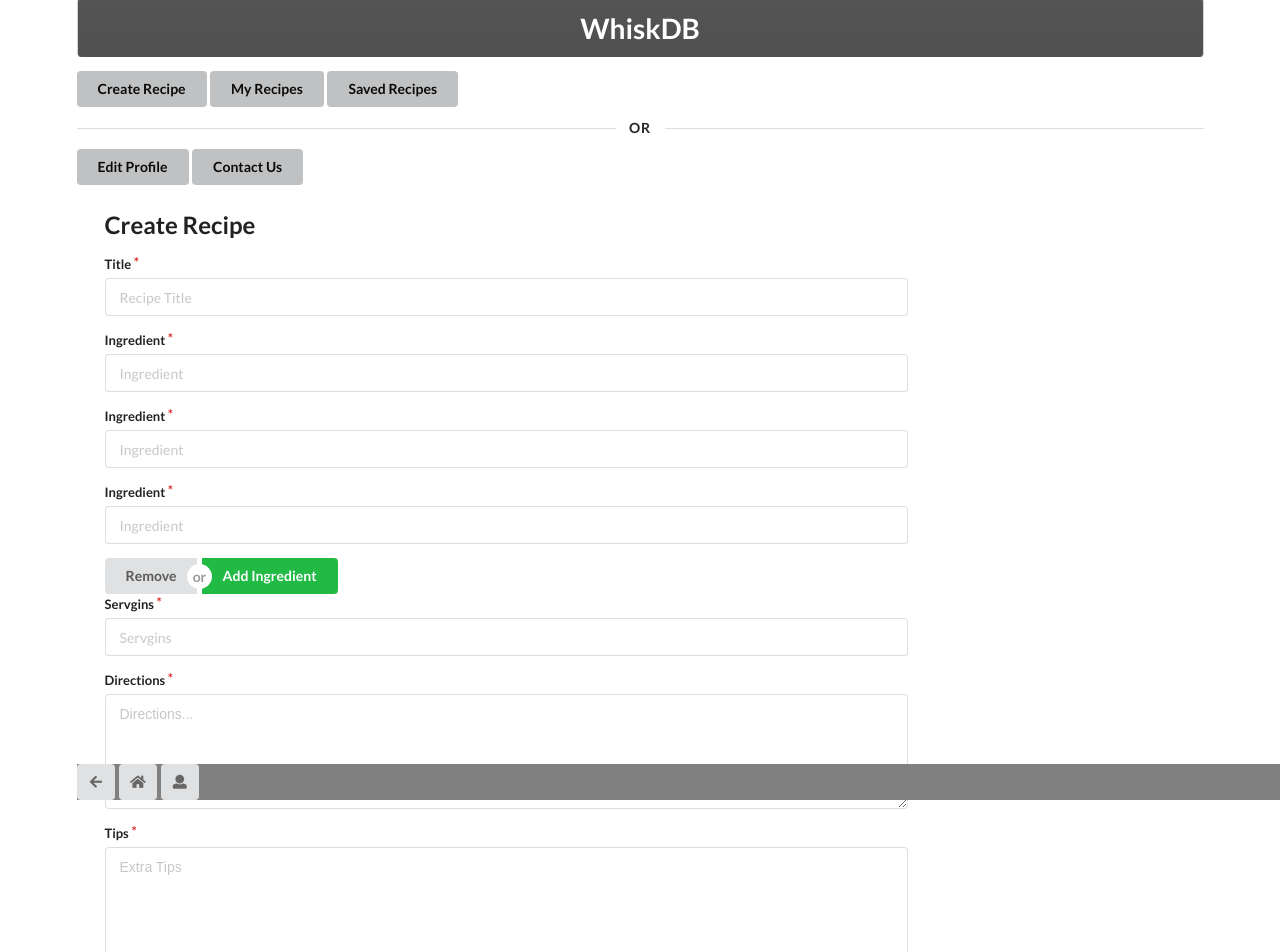
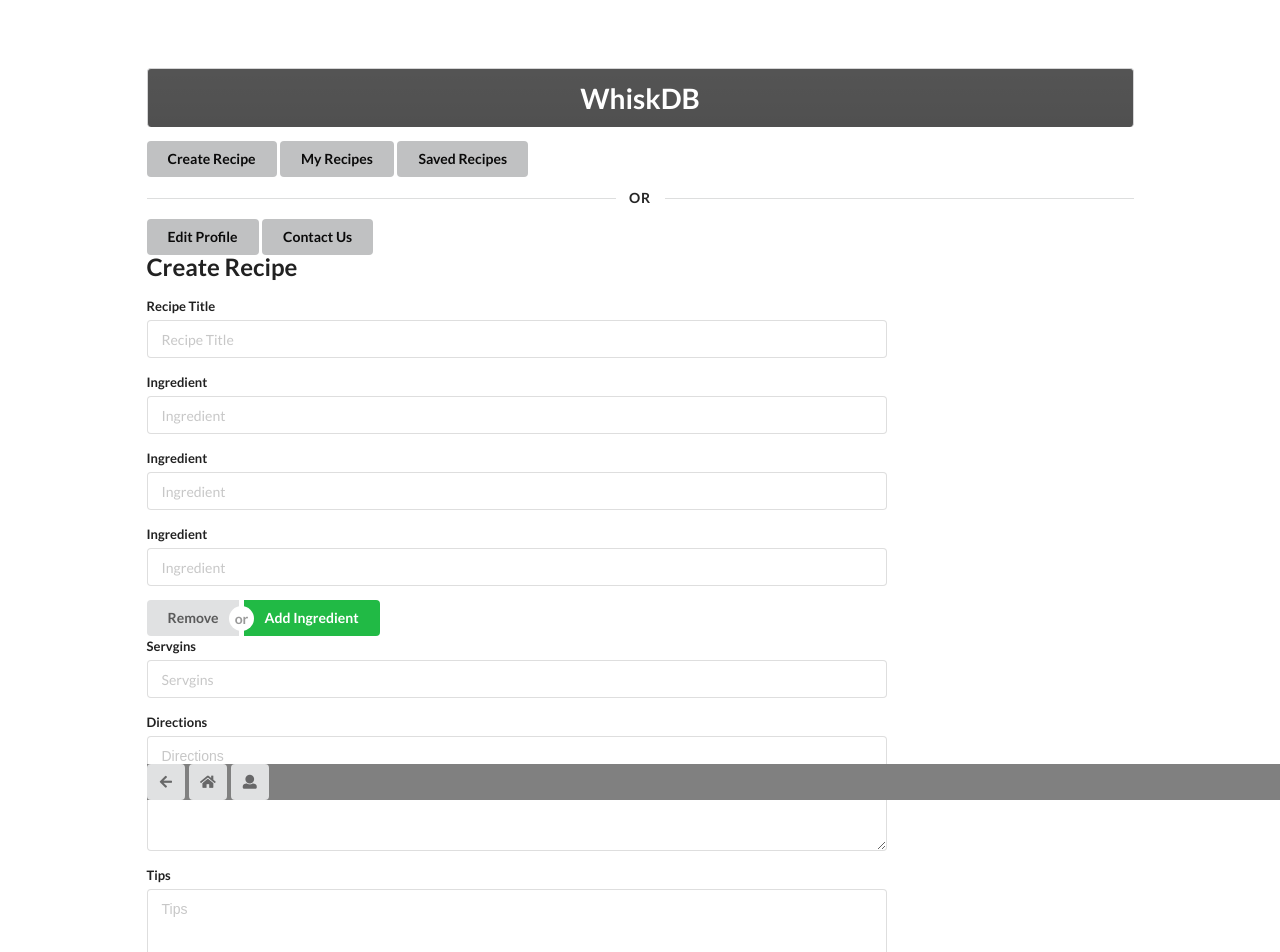
Before and after one commit to MikeBilyeu/WhiskDB, a React (Create React App) app in the folder client/: page /profile/create-recipe in a window 1280 px wide. Shown: the top 952 px of the page. Built offline with nearby package versions, Linux system fonts and the light colour scheme.

Commit message:
Created new create recipe component  with redux-form

```diff
--- a/client/src/components/App.js
+++ b/client/src/components/App.js
@@ -1,6 +1,6 @@
 import React from "react";
+
 import { BrowserRouter as Router, Route } from "react-router-dom";
-import axios from "axios";
 
 import Header from "./Header";
 import NavigationBar from "./nav/NavigationBar";
@@ -15,20 +15,10 @@ require("dotenv").config();
 class App extends React.Component {
   state = { data: [] };
 
-  // componentDidMount() {
-  //   this.getDataFromDb();
-  // }
-
-  // getDataFromDb = () => {
-  //   fetch("http://localhost:3001/api/getData")
-  //     .then(data => data.json())
-  //     .then(res => this.setState({ data: res.data }));
-  // };
-
   render() {
     return (
       <Router>
-        <div className="ui container">
+        <div className="ui container" style={{ padding: "5rem" }}>
           <Header />
           <Route
             exact
--- a/client/src/components/profile/CreateRecipe.js
+++ b/client/src/components/profile/CreateRecipe.js
@@ -1,67 +1,70 @@
-import React from 'react';
-import InputField from '../InputField';
+import React from "react";
+import InputField from "../InputField";
 
 // Import axios for post req
-import axios from 'axios';
+import axios from "axios";
 
 class CreateRecipe extends React.Component {
   state = {
-    title: '',
-    ingredients: ['', '', ''],
-    tips: '',
-    servings: '',
-    time: '',
-    directions: '',
-    imageURL: '',
+    title: "",
+    ingredients: ["", "", ""],
+    tips: "",
+    servings: "",
+    time: "",
+    directions: "",
+    imageURL: "",
     ingredientNum: 3
-  }
+  };
 
-  onFormSubmit = (event) => {
+  onFormSubmit = event => {
     event.preventDefault();
     let recipe = this.state;
 
     axios.post("http://localhost:3001/create-recipe", {
       recipe
     });
-  }
+  };
 
   //Update state on input change
   onInputChange = (key, value, i) => {
-      if(Array.isArray(this.state[key])) {
+    if (Array.isArray(this.state[key])) {
       let keyCopy = [...this.state[key]];
       keyCopy[i] = value;
       this.setState({ [key]: keyCopy });
     } else {
       this.setState({ [key]: value });
     }
-    }
+  };
 
   //Add an Ingredient input
   onAddClick = () => {
-      if(this.state.ingredientNum < 15) {
+    if (this.state.ingredientNum < 15) {
       this.setState({
         ingredientNum: this.state.ingredientNum + 1,
-          ingredients: [...this.state.ingredients, '']
+        ingredients: [...this.state.ingredients, ""]
       });
     }
-    }
+  };
 
   //Remove Ingredient input
   onRemoveClick = () => {
-      if(this.state.ingredientNum > 1) {
-        let removeIngredient = [...this.state.ingredients]
-          .slice(0, this.state.ingredients.length-1);
+    if (this.state.ingredientNum > 1) {
+      let removeIngredient = [...this.state.ingredients].slice(
+        0,
+        this.state.ingredients.length - 1
+      );
       this.setState({
         ingredientNum: this.state.ingredientNum - 1,
         ingredients: removeIngredient
       });
     }
-    }
+  };
 
   render() {
     let ingredientComponent = [];
-    for(let i = 0; i < this.state.ingredientNum; i++) {
-      ingredientComponent.push(<InputField
+    for (let i = 0; i < this.state.ingredientNum; i++) {
+      ingredientComponent.push(
+        <InputField
           key={i}
           inputLabel="Ingredient"
           stateKey="ingredients"
@@ -69,11 +72,16 @@ class CreateRecipe extends React.Component {
           placeholder="Ingredient"
           onInputChange={this.onInputChange}
           index={i}
-      />);
+        />
+      );
     }
 
     return (
-      <form className="ui form" onSubmit={this.onFormSubmit} style={{padding: '2rem'}}>
+      <form
+        className="ui form"
+        onSubmit={this.onFormSubmit}
+        style={{ padding: "2rem" }}
+      >
         <h2 className="ui header">Create Recipe</h2>
         <InputField
           inputLabel="Title"
@@ -88,13 +96,17 @@ class CreateRecipe extends React.Component {
             type="button"
             className="ui button"
             onClick={this.onRemoveClick}
-            >Remove</button>
-          <div className="or"></div>
+          >
+            Remove
+          </button>
+          <div className="or" />
           <button
             type="button"
             className="ui positive button"
             onClick={this.onAddClick}
-            >Add Ingredient</button>
+          >
+            Add Ingredient
+          </button>
         </div>
 
         <InputField
@@ -133,7 +145,9 @@ class CreateRecipe extends React.Component {
           onInputChange={this.onInputChange}
         />
 
-        <button className="ui button" type="submit">Submit Recipe</button>
+        <button className="ui button" type="submit">
+          Submit Recipe
+        </button>
       </form>
     );
   }
--- /dev/null
+++ b/client/src/components/profile/NewRecipe.js
@@ -0,0 +1,106 @@
+import React from "react";
+import { Field, reduxForm } from "redux-form";
+import InputField from "../InputField";
+
+class NewRecipe extends React.Component {
+  renderError({ error, touched }) {
+    if (touched && error) {
+      return (
+        <div className="ui error message">
+          <div className="header">{error}</div>
+        </div>
+      );
+    }
+  }
+  renderInput = ({ input, label, meta }) => {
+    const className = `field twelve wide ${
+      meta.error && meta.touched ? "error" : ""
+    }`;
+    return (
+      <div className={className}>
+        <label>{label}</label>
+        <input {...input} placeholder={label} autoComplete="off" />
+        {this.renderError(meta)}
+      </div>
+    );
+  };
+
+  renderTextArea({ input, label }) {
+    return (
+      <div className="field twelve wide">
+        <label>{label}</label>
+        <textarea
+          {...input}
+          placeholder={label}
+          style={{ marginTop: "0px", marginBottom: "0px", height: "115px" }}
+        />
+      </div>
+    );
+  }
+
+  onFormSubmit(formValues) {
+    console.log(formValues);
+  }
+
+  render() {
+    return (
+      <form
+        onSubmit={this.props.handleSubmit(this.onFormSubmit)}
+        className="ui form error"
+      >
+        <h2 className="ui header">Create Recipe</h2>
+        <Field name="title" component={this.renderInput} label="Recipe Title" />
+        <Field
+          name="ingredient"
+          component={this.renderInput}
+          label="Ingredient"
+        />
+        <Field
+          name="ingredient"
+          component={this.renderInput}
+          label="Ingredient"
+        />
+        <Field
+          name="ingredient"
+          component={this.renderInput}
+          label="Ingredient"
+        />
+        <div className="ui buttons">
+          <button type="button" className="ui button">
+            Remove
+          </button>
+          <div className="or" />
+          <button type="button" className="ui positive button">
+            Add Ingredient
+          </button>
+        </div>
+        <Field name="servings" component={this.renderInput} label="Servgins" />
+        <Field
+          name="directions"
+          component={this.renderTextArea}
+          label="Directions"
+        />
+        <Field name="tips" component={this.renderTextArea} label="Tips" />
+        <Field name="time" component={this.renderInput} label="Time" />
+        <Field name="imageURL" component={this.renderInput} label="Image URL" />
+        <button className="ui button" type="submit">
+          Submit Recipe
+        </button>
+      </form>
+    );
+  }
+}
+
+const validate = formValues => {
+  const errors = {};
+
+  if (!formValues.title) {
+    errors.title = "You must enter a title";
+  }
+  return errors;
+};
+
+export default reduxForm({
+  form: "newRecipe",
+  validate: validate
+})(NewRecipe);
--- a/client/src/components/profile/Profile.js
+++ b/client/src/components/profile/Profile.js
@@ -1,6 +1,7 @@
 import React from "react";
 import { Route } from "react-router-dom";
 import CreateRecipe from "./CreateRecipe";
+import NewRecipe from "./NewRecipe";
 import SavedRecipes from "./SavedRecipes";
 import MyRecipes from "./MyRecipes";
 import Contact from "../Contact";
@@ -18,7 +19,7 @@ class Profile extends React.Component {
         <Button text="Edit Profile" linkTo="/profile/edit" />
         <Button text="Contact Us" linkTo="/profile/contact" />
 
-        <Route path={`/profile/create-recipe`} component={CreateRecipe} />
+        <Route path={`/profile/create-recipe`} component={NewRecipe} />
         <Route path={`/profile/saved-recipes`} component={SavedRecipes} />
         <Route path={`/profile/my-recipes`} component={MyRecipes} />
         <Route path={`/profile/edit`} component={EditProfile} />
--- a/client/src/index.js
+++ b/client/src/index.js
@@ -1,6 +1,17 @@
 import React from "react";
 import ReactDOM from "react-dom";
+import { Provider } from "react-redux";
+import { createStore, applyMiddleware, compose } from "redux";
 
 import App from "./components/App";
+import reducers from "./reducers";
 
-ReactDOM.render(<App />, document.querySelector("#root"));
+const composeEnhancers = window.__REDUX_DEVTOOLS_EXTENSION_COMPOSE__ || compose;
+const store = createStore(reducers, composeEnhancers(applyMiddleware()));
+
+ReactDOM.render(
+  <Provider store={store}>
+    <App />
+  </Provider>,
+  document.querySelector("#root")
+);
--- /dev/null
+++ b/client/src/reducers/index.js
@@ -0,0 +1,6 @@
+import { combineReducers } from "redux";
+import { reducer as formReducer } from "redux-form";
+
+export default combineReducers({
+  form: formReducer
+});
```
Lines whose indentation alone changed are shown as unchanged.
